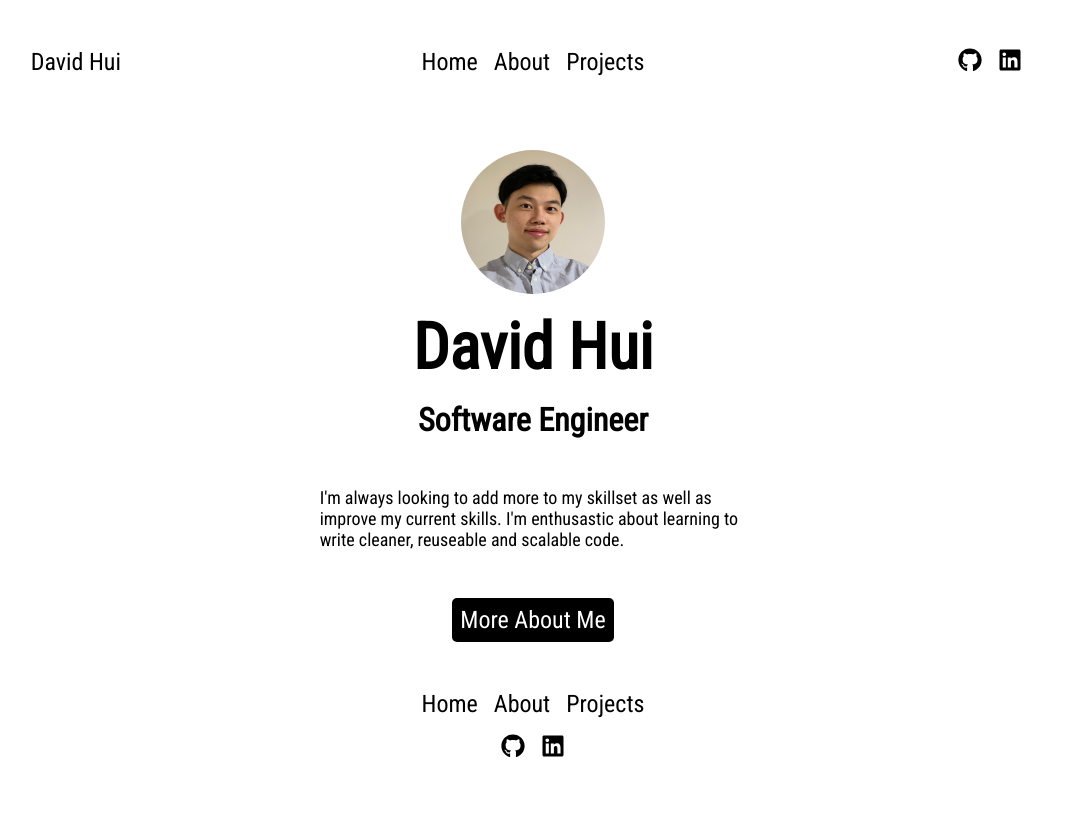
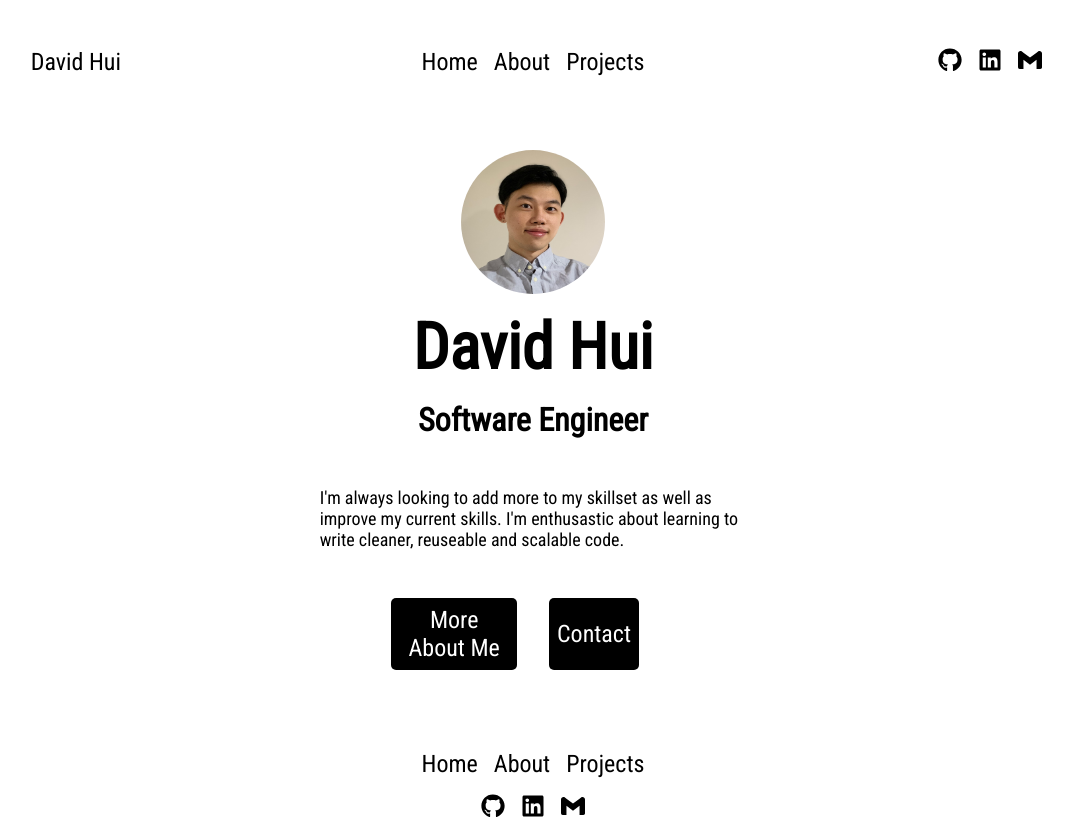
Before and after one commit to dhui0226/dhui0226.github.io, a React app: page / in a window 1280 px wide. Shown: the whole page, without its empty margins (107-1180 px from the left). Before the commit the page ends 800 px from the top, so only its background shows below. Built offline with nearby package versions, Linux system fonts and the light colour scheme; some packages are replaced by stand-ins of ours.

Commit message:
added gmail contact

```diff
--- a/src/components/Footer.js
+++ b/src/components/Footer.js
@@ -3,6 +3,7 @@ import { default as About } from './About'
 import { default as Projects } from './Projects'
 import { FaGithub } from 'react-icons/fa';
 import { FaLinkedin } from 'react-icons/fa';
+import { SiGmail } from 'react-icons/si'
 import './Footer.css'
 
 const Footer = () => {
@@ -18,6 +19,7 @@ const Footer = () => {
                 <div className='fIcons'>
                     <a href='https://github.com/dhui0226' target="_blank"><FaGithub /></a>
                     <a href='https://www.linkedin.com/in/david-hui-81b783215/' target="_blank"><FaLinkedin /></a>
+                    <a href='mailto:dhui0226@gmail.com'><SiGmail /></a>
                 </div>
             </div>
 
--- a/src/components/Home.css
+++ b/src/components/Home.css
@@ -38,7 +38,18 @@ h1 {
     padding-bottom: 1rem;
 }
 
-.aboutBtn {
+.btnContainer {
+    display: flex;
+    flex-direction: row;
+    padding-bottom: 3rem;
+}
+
+.btnContainer > a {
+    width: 75%;
+    padding: 0 1rem 0 1rem;
+}
+
+.aboutBtn, .contactBtn {
     background-color: black;
     color: white;
     transition: transform .2s;
@@ -49,7 +60,11 @@ h1 {
     cursor: pointer;
 }
 
-.aboutBtn:hover {
+.contactBtn {
+    height: 100%;
+}
+
+.aboutBtn:hover, .contactBtn:hover {
     transform: scale(1.0625);
 }
 
--- a/src/components/Home.js
+++ b/src/components/Home.js
@@ -11,11 +11,14 @@ const Home = () => {
                     <h1>David Hui</h1>
                     <h2>Software Engineer</h2>
                     <p>I'm always looking to add more to my skillset as well as improve my current skills. I'm enthusastic about learning to write cleaner, reuseable and scalable code.</p>
-                    <Link to='/about'>
-                        <button className='aboutBtn'>
-                            More About Me
-                        </button>
-                    </Link>
+                    <div className='btnContainer'>
+                        <Link to='/about'>
+                            <button className='aboutBtn'>More About Me</button>
+                        </Link>
+                        <a href='mailto:dhui0226@gmail.com'>
+                            <button className='contactBtn'>Contact</button>
+                        </a>
+                    </div>
                 </div>
             </div>
         </div>
--- a/src/components/Nav.js
+++ b/src/components/Nav.js
@@ -1,6 +1,7 @@
 import { Link } from 'react-router-dom'
-import { FaGithub } from 'react-icons/fa';
+import { FaGithub } from 'react-icons/fa'
 import { FaLinkedin } from 'react-icons/fa'
+import { SiGmail } from 'react-icons/si'
 import './Nav.css'
 
 const Nav = () => {
@@ -17,6 +18,7 @@ const Nav = () => {
             <div className='icons'>
                 <a href='https://github.com/dhui0226' target="_blank"><FaGithub /></a>
                 <a href='https://www.linkedin.com/in/david-hui-81b783215/' target="_blank"><FaLinkedin /></a>
+                <a href='mailto:dhui0226@gmail.com'><SiGmail /></a>
             </div>
         </div>
     )
```
